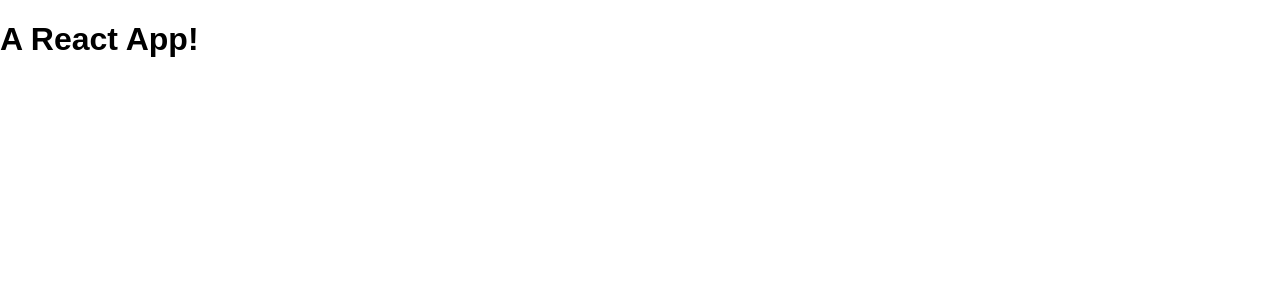
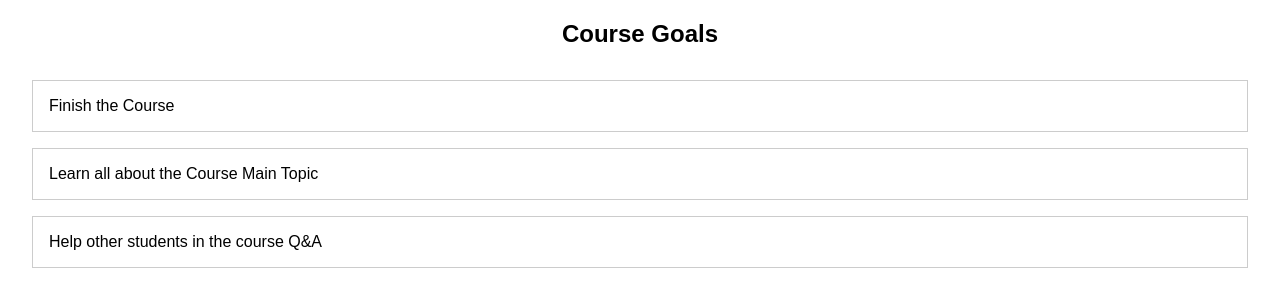
Before and after one commit to WadeeaKiwan/React-Refresher, a React (Create React App) app: page / in a window 1280 px wide. Shown: the top 300 px of the page. Built offline with nearby package versions, Linux system fonts and the light colour scheme.

Commit message:
Split code to components & use props to pass data between components

```diff
--- /dev/null
+++ b/src/App.css
@@ -0,0 +1,3 @@
+.course-goals h2 {
+  text-align: center;
+}
--- a/src/App.js
+++ b/src/App.js
@@ -1,7 +1,36 @@
 import React from "react";
+import GoalList from "./components/GoalList";
+import "./App.css";
 
 const App = () => {
-  return <h1>A React App!</h1>;
+  const courseGoals = [
+    { id: "cg1", text: "Finish the Course" },
+    { id: "cg2", text: "Learn all about the Course Main Topic" },
+    { id: "cg3", text: "Help other students in the course Q&A" }
+  ];
+
+  return (
+    <div className='course-goals'>
+      <h2>Course Goals</h2>
+      <GoalList goals={courseGoals} />
+    </div>
+  );
 };
 
+// const App = () => {
+//   // return <h1 title="This works!">A React App!</h1>;
+//   // return React.createElement("h1", { title: "This works" }, "Hi from react");
+//   return React.createElement(
+//     "div",
+//     { title: "This works" },
+//     React.createElement("h1", { title: "This works" }, "Hi from react")
+//   );
+// };
+
+// class App extends React.Component {
+//   render() {
+//     return <h1 title='This works!'>A React App!</h1>;
+//   }
+// }
+
 export default App;
--- /dev/null
+++ b/src/components/GoalList.css
@@ -0,0 +1,11 @@
+.goal-list {
+  list-style: none;
+  margin: 2rem;
+  padding: 0;
+}
+
+.goal-list li {
+  margin: 1rem 0;
+  padding: 1rem;
+  border: 1px solid #ccc;
+}
--- /dev/null
+++ b/src/components/GoalList.js
@@ -0,0 +1,15 @@
+import React from "react";
+import "./GoalList.css";
+
+const GoalList = (props) => {
+  console.log(props.goals);
+  return (
+    <ul className='goal-list'>
+      <li>Finish the Course</li>
+      <li>Learn all about the Course Main Topic</li>
+      <li>Help other students in the course Q&amp;A</li>
+    </ul>
+  );
+};
+
+export default GoalList;
```
